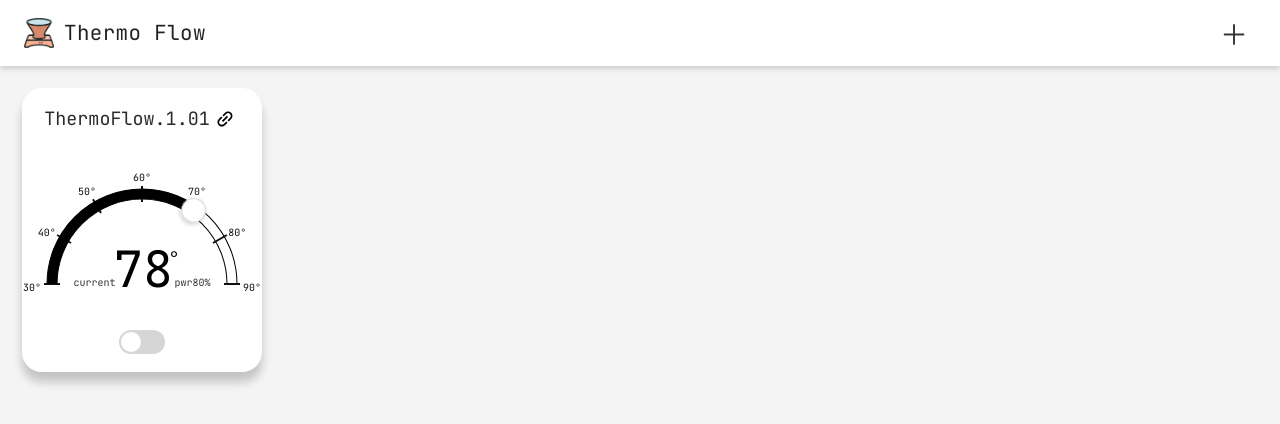
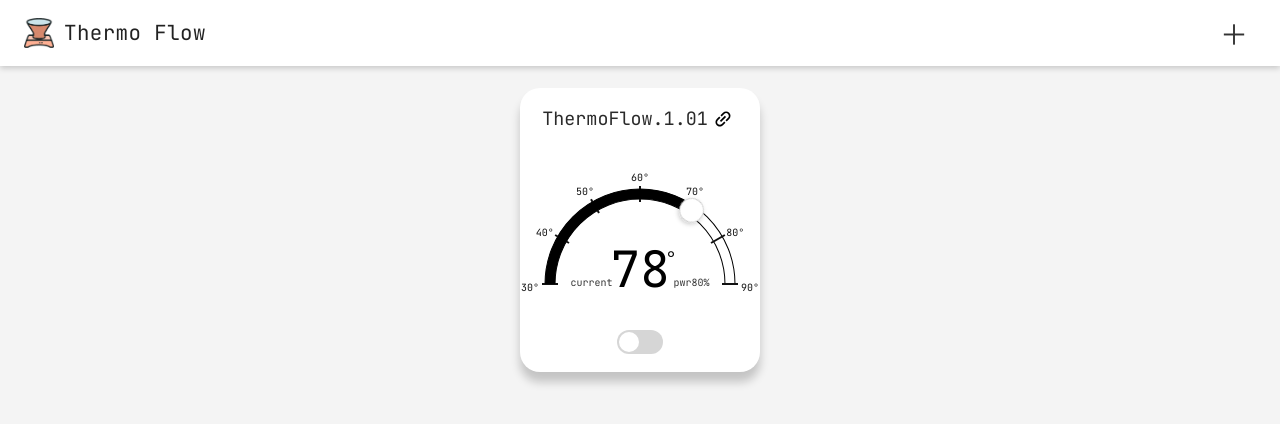
Before and after one commit to chakaramba/thermo-flow-client, a plain HTML site: page index.html in a window 1280 px wide. Drawn offline with Linux system fonts and the light colour scheme.

Commit message:
Fixed alignment when wrapped

```diff
--- a/style.css
+++ b/style.css
@@ -218,6 +218,8 @@ body {
 
 .card-container {
     display: flex;
+    align-items: center;
+    justify-content: center;
     flex-wrap: wrap;
     gap: 22px;
     padding: 22px;
@@ -391,7 +393,7 @@ body {
 }
 
 .gauge-label.power {
-    margin-left: -6px;
+    margin-left: -4px;
     padding-bottom: 6px;
 }
 
```
